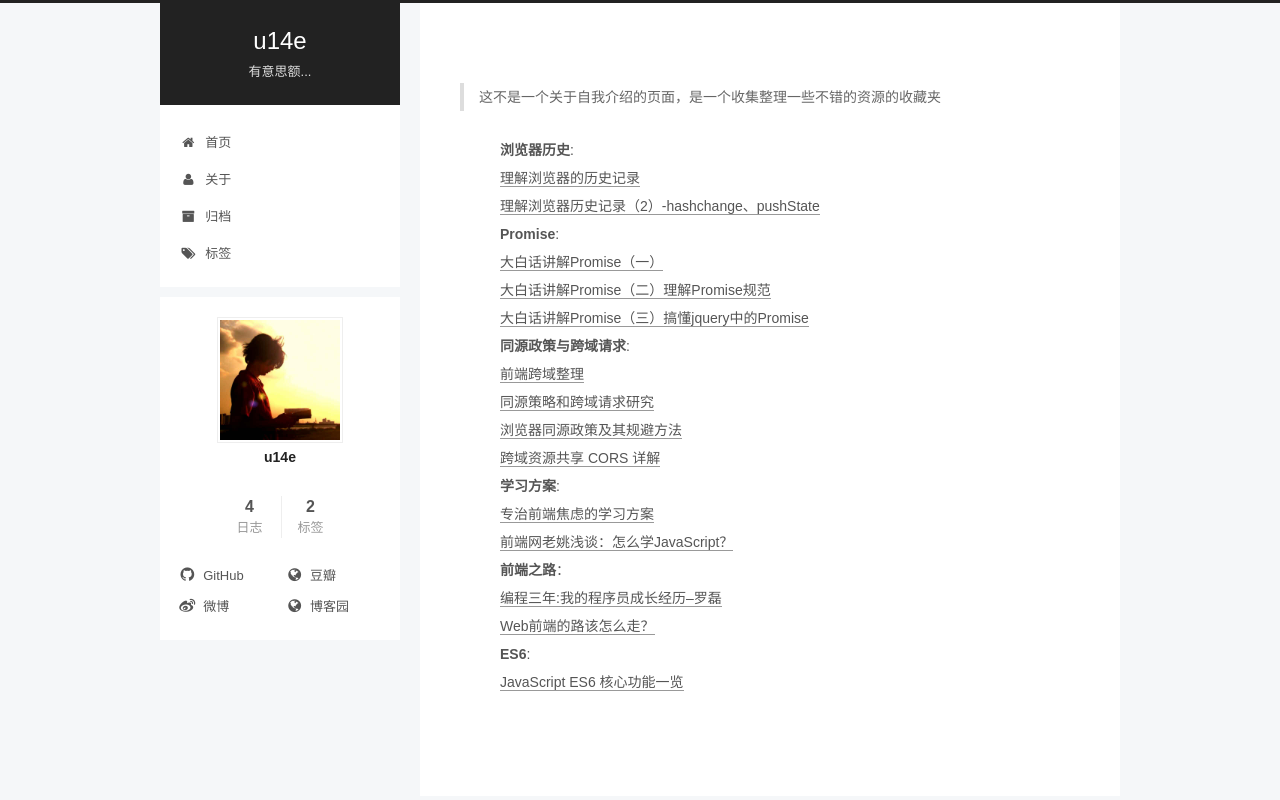
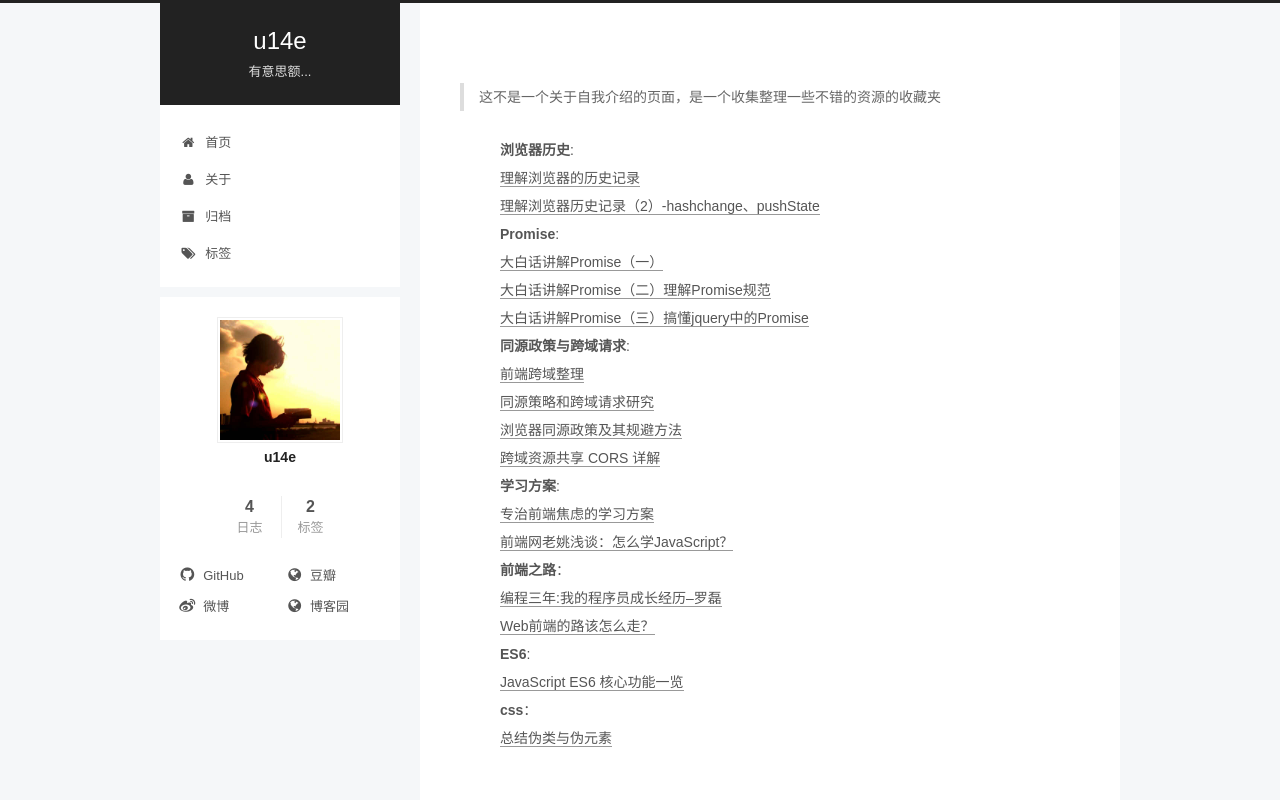
Before and after one commit to u14e/u14e.github.io, a plain HTML site: page about/index.html in a window 1280 px wide. Shown: the top 800 px of the page. Drawn offline with Linux system fonts and the light colour scheme; a script that the page names is missing.

Commit message:
Site updated: 2016-11-18 19:49:32

```diff
--- a/about/index.html
+++ b/about/index.html
@@ -101,7 +101,7 @@ Promise:大白话讲解Promise（一）大白话讲解Promise（二）理解Prom
 浏览器历史:理解浏览器的历史记录理解浏览器历史记录（2）-hashchange、pushState
 Promise:大白话讲解Promise（一）大白话讲解Promise（二）理解Promise规范大白话讲解Promise（三）搞懂jquery中的Promise
 同源政策与跨域请求:前端跨域整理同源策略和跨域请求研究浏览器同">
-<meta property="og:updated_time" content="2016-11-17T15:56:21.538Z">
+<meta property="og:updated_time" content="2016-11-18T11:44:52.380Z">
 <meta name="twitter:card" content="summary">
 <meta name="twitter:title" content="about">
 <meta name="twitter:description" content="这不是一个关于自我介绍的页面，是一个收集整理一些不错的资源的收藏夹
@@ -271,6 +271,7 @@ Promise:大白话讲解Promise（一）大白话讲解Promise（二）理解Prom
 <li><strong>学习方案</strong>:<br><a href="https://segmentfault.com/a/1190000007362890" target="_blank" rel="external">专治前端焦虑的学习方案</a><br><a href="https://zhuanlan.zhihu.com/p/23265155?refer=dreawer" target="_blank" rel="external">前端网老姚浅谈：怎么学JavaScript？</a></li>
 <li><strong>前端之路</strong>：<br><a href="https://luolei.org/how-i-became-a-programmer/" target="_blank" rel="external">编程三年:我的程序员成长经历–罗磊</a><br><a href="https://www.zhihu.com/question/34388831" target="_blank" rel="external">Web前端的路该怎么走？</a></li>
 <li><strong>ES6</strong>:<br><a href="https://github.com/xitu/gold-miner/blob/master/TODO/Overview-of-JavaScript-ES6-features-a-k-a-ECMAScript-6-and-ES2015.md" target="_blank" rel="external">JavaScript ES6 核心功能一览</a></li>
+<li><strong>css</strong>：<br><a href="http://www.alloyteam.com/2016/05/summary-of-pseudo-classes-and-pseudo-elements/" target="_blank" rel="external">总结伪类与伪元素</a></li>
 </ul>
 
 
```
